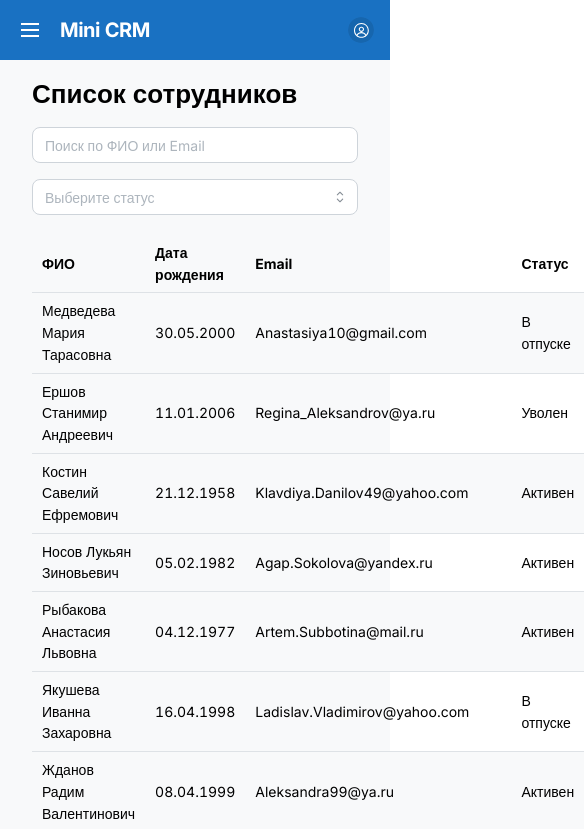
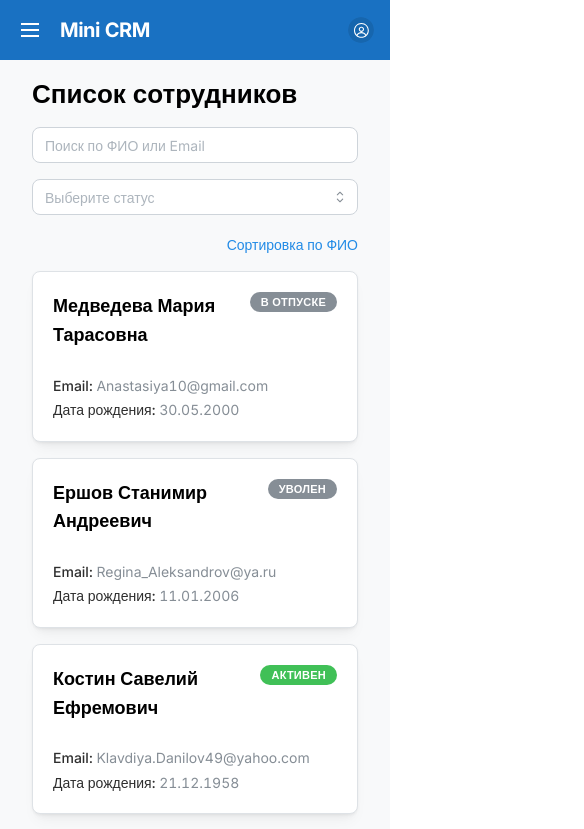
Before and after one commit to LivingstoneDoc/employees-dashboard, a React (Vite) app: page /employees in a window 390 px wide. Shown: the top 829 px of the page, 584 px wide, since content can reach past the window. Built offline with nearby package versions, Linux system fonts and the light colour scheme; a web font is replaced by a local one.

Commit message:
refactor: make components adaptive, replace formatDate func, delete extra imports

```diff
--- a/src/pages/EmployeeDetails/EmployeeDetailsPage.tsx
+++ b/src/pages/EmployeeDetails/EmployeeDetailsPage.tsx
@@ -1,6 +1,5 @@
 import "@mantine/dates/styles.css";
 import {
-  Alert,
   Button,
   Center,
   Container,
@@ -19,8 +18,7 @@ import { useEffect, useState } from "react";
 import { employeeApi } from "../../api/employeeApi";
 import type { Employee } from "../../types/employee";
 import { EmployeeDetailsForm } from "./components/EmployeeDetailsForm";
-import { notifications } from "@mantine/notifications";
-import { RefreshIcon, WarningIcon } from "../../constants/icons";
+import { RefreshIcon } from "../../constants/icons";
 import { ERROR_MESSAGES, SUCCESS_MESSAGES } from "../../constants/messages";
 import { notify } from "../../utils.tsx/notifications";
 import { ErrorAlert } from "../../components/ErrorAlert/ErrorAlert";
@@ -122,7 +120,7 @@ export const EmployeeDetailsPage = () => {
           <Text fw={500}>К списку сотрудников</Text>
         </Group>
       </UnstyledButton>
-      <Title order={2} mt="sm">
+      <Title order={2} mt="sm" mb="md">
         Информация о сотруднике
       </Title>
       {employee && (
--- a/src/pages/EmployeeDetails/components/EducationTab.tsx
+++ b/src/pages/EmployeeDetails/components/EducationTab.tsx
@@ -1,6 +1,7 @@
 import {
   ActionIcon,
   Button,
+  Grid,
   Group,
   NumberInput,
   Select,
@@ -49,9 +50,10 @@ export const EducationTab = ({ form }: EducationTabProps) => {
           Нет данных об образовании
         </Text>
       ) : (
-        <Stack gap="sm">
+        <Stack gap="xl">
           {form.values.education.map((edu, i) => (
-            <Group key={edu.id} align="flex-start" wrap="nowrap">
+            <Grid key={edu.id} align="flex-start" gap="xs">
+              <Grid.Col span={{ base: 12, sm: 5 }}>
                 <TextInput
                   placeholder="Название ВУЗа/Колледжа *"
                   aria-label="Название ВУЗа/Колледжа"
@@ -59,6 +61,8 @@ export const EducationTab = ({ form }: EducationTabProps) => {
                   withAsterisk
                   {...form.getInputProps(`education.${i}.institution`)}
                 />
+              </Grid.Col>
+              <Grid.Col span={{ base: 12, sm: 4 }}>
                 <Select
                   placeholder="Степень *"
                   aria-label="Степень"
@@ -67,6 +71,8 @@ export const EducationTab = ({ form }: EducationTabProps) => {
                   withAsterisk
                   {...form.getInputProps(`education.${i}.degree`)}
                 />
+              </Grid.Col>
+              <Grid.Col span={{ base: 10, sm: 2 }}>
                 <NumberInput
                   placeholder="Год окончания *"
                   aria-label="Год окончания"
@@ -77,6 +83,8 @@ export const EducationTab = ({ form }: EducationTabProps) => {
                   withAsterisk
                   {...form.getInputProps(`education.${i}.graduationYear`)}
                 />
+              </Grid.Col>
+              <Grid.Col span={{ base: 2, sm: 1 }}>
                 <ActionIcon
                   color="red"
                   variant="subtle"
@@ -85,7 +93,8 @@ export const EducationTab = ({ form }: EducationTabProps) => {
                 >
                   {<DeleteIcon />}
                 </ActionIcon>
-            </Group>
+              </Grid.Col>
+            </Grid>
           ))}
         </Stack>
       )}
--- a/src/pages/EmployeeDetails/components/EmployeeDetailsForm.tsx
+++ b/src/pages/EmployeeDetails/components/EmployeeDetailsForm.tsx
@@ -11,7 +11,6 @@ import {
 } from "@phosphor-icons/react";
 import { useForm } from "@mantine/form";
 import type { Employee, Gender, Status } from "../../../types/employee";
-import { useState } from "react";
 
 interface EmployeeDetailsFormProps {
   initialData?: Employee;
--- a/src/pages/EmployeeDetails/components/FamilyTab.tsx
+++ b/src/pages/EmployeeDetails/components/FamilyTab.tsx
@@ -1,6 +1,7 @@
 import {
   ActionIcon,
   Button,
+  Grid,
   Group,
   Select,
   Stack,
@@ -47,9 +48,10 @@ export const FamilyTab = ({ form }: FamilyTabProps) => {
           Нет данных о семье
         </Text>
       ) : (
-        <Stack gap="sm">
+        <Stack gap="xl">
           {form.values.family.map((member, i) => (
-            <Group key={member.id} align="flex-start" wrap="nowrap">
+            <Grid key={member.id} align="flex-start" gap="xs">
+              <Grid.Col span={{ base: 12, sm: 7 }}>
                 <TextInput
                   placeholder="ФИО родственника *"
                   aria-label="ФИО родственника"
@@ -57,6 +59,8 @@ export const FamilyTab = ({ form }: FamilyTabProps) => {
                   withAsterisk
                   {...form.getInputProps(`family.${i}.fullName`)}
                 />
+              </Grid.Col>
+              <Grid.Col span={{ base: 10, sm: 4 }}>
                 <Select
                   placeholder="Кем приходится *"
                   aria-label="Кем приходится"
@@ -65,6 +69,8 @@ export const FamilyTab = ({ form }: FamilyTabProps) => {
                   withAsterisk
                   {...form.getInputProps(`family.${i}.relation`)}
                 />
+              </Grid.Col>
+              <Grid.Col span={{ base: 2, sm: 1 }}>
                 <ActionIcon
                   color="red"
                   variant="subtle"
@@ -73,7 +79,8 @@ export const FamilyTab = ({ form }: FamilyTabProps) => {
                 >
                   {<DeleteIcon />}
                 </ActionIcon>
-            </Group>
+              </Grid.Col>
+            </Grid>
           ))}
         </Stack>
       )}
--- a/src/pages/EmployeesList/EmployeesListPage.tsx
+++ b/src/pages/EmployeesList/EmployeesListPage.tsx
@@ -1,7 +1,6 @@
 import { useEffect, useState } from "react";
 import { employeeApi } from "../../api/employeeApi";
 import {
-  Alert,
   Box,
   Button,
   Container,
@@ -15,7 +14,7 @@ import { useFilterStore } from "../../store/useFilterStore";
 import { useDebouncedValue } from "@mantine/hooks";
 import { EmployeesFilters } from "./components/EmployeesFilters";
 import { EmployeesTable } from "./components/EmployeesTable";
-import { RefreshIcon, WarningIcon } from "../../constants/icons";
+import { RefreshIcon } from "../../constants/icons";
 import { ERROR_MESSAGES } from "../../constants/messages";
 import { ErrorAlert } from "../../components/ErrorAlert/ErrorAlert";
 
--- a/src/pages/EmployeesList/components/EmployeesTable.tsx
+++ b/src/pages/EmployeesList/components/EmployeesTable.tsx
@@ -1,10 +1,12 @@
-import { Group, Table } from "@mantine/core";
+import { Badge, Card, Group, Stack, Table, Text } from "@mantine/core";
 import type { Employee } from "../../../types/employee";
 import { useNavigate } from "react-router-dom";
 import { useFilterStore } from "../../../store/useFilterStore";
 import { PAGINATION } from "../../../constants/config";
 import { APP_ROUTS } from "../../../constants/routes";
 import { ArrowDownIcon, ArrowUpIcon } from "@phosphor-icons/react";
+import { useMediaQuery } from "@mantine/hooks";
+import { formatDate } from "../../../utils.tsx/date";
 
 interface EmployeesTableProps {
   employees: Employee[];
@@ -13,15 +15,9 @@ interface EmployeesTableProps {
 export const EmployeesTable = ({ employees }: EmployeesTableProps) => {
   const navigate = useNavigate();
   const { sortDirection, setSortDirection, setPage } = useFilterStore();
+  const isMobile = useMediaQuery("(max-width: 768px)");
   const arrowUpIcon = <ArrowUpIcon size={20} />;
   const arrowDownIcon = <ArrowDownIcon size={20} />;
-
-  const formatDate = (dateString: string | null) => {
-    if (!dateString) {
-      return "";
-    }
-    return new Date(dateString).toLocaleDateString("ru-RU");
-  };
 
   const toggleSort = () => {
     if (sortDirection === null) {
@@ -32,6 +28,77 @@ export const EmployeesTable = ({ employees }: EmployeesTableProps) => {
       setSortDirection(null);
     }
     setPage(PAGINATION.DEFAULT_PAGE);
+  };
+
+  const renderMoblieCards = () => {
+    return (
+      <Stack gap="md" mt="lg">
+        <Group justify="flex-end">
+          <Text
+            size="sm"
+            fw={500}
+            c="blue"
+            onClick={toggleSort}
+            style={{
+              cursor: "pointer",
+              userSelect: "none",
+              display: "flex",
+              alignItems: "center",
+              gap: "4px",
+            }}
+          >
+            Сортировка по ФИО
+            {sortDirection === "asc" && arrowUpIcon}
+            {sortDirection === "desc" && arrowDownIcon}
+          </Text>
+        </Group>
+        {employees.map((employee) => {
+          const fullName = [
+            employee.lastName,
+            employee.firstName,
+            employee.middleName,
+          ]
+            .filter(Boolean)
+            .join(" ");
+          return (
+            <Card
+              key={employee.id}
+              withBorder
+              shadow="sm"
+              padding="lg"
+              radius="md"
+              onClick={() =>
+                navigate(APP_ROUTS.GET_EMPLOYEE_DETAILS_URL(employee.id))
+              }
+              style={{ cursor: "pointer", transition: "transform 0.2s ease" }}
+            >
+              <Group justify="space-between" mb="xs" align="flex-start">
+                <Text fw={600} size="lg" style={{ flex: 1 }}>
+                  {fullName}
+                </Text>
+                <Badge color={employee.status === "Активен" ? "green" : "gray"}>
+                  {employee.status}
+                </Badge>
+              </Group>
+              <Stack gap={4} mt="md">
+                <Text size="sm" c="dimmed">
+                  <Text span fw={500} c="dark">
+                    Email:{" "}
+                  </Text>
+                  {employee.email}
+                </Text>
+                <Text size="sm" c="dimmed">
+                  <Text span fw={500} c="dark">
+                    Дата рождения:{" "}
+                  </Text>
+                  {formatDate(employee.birthDate)}
+                </Text>
+              </Stack>
+            </Card>
+          );
+        })}
+      </Stack>
+    );
   };
 
   const rows = employees.map((employee) => {
@@ -58,7 +125,10 @@ export const EmployeesTable = ({ employees }: EmployeesTableProps) => {
       </Table.Tr>
     );
   });
+
+  const renderDesktopTable = () => {
     return (
+      <Table.ScrollContainer minWidth={700} mt="lg">
         <Table striped highlightOnHover mt="lg">
           <Table.Thead>
             <Table.Tr>
@@ -78,5 +148,8 @@ export const EmployeesTable = ({ employees }: EmployeesTableProps) => {
           </Table.Thead>
           <Table.Tbody>{rows}</Table.Tbody>
         </Table>
+      </Table.ScrollContainer>
     );
   };
+  return isMobile ? renderMoblieCards() : renderDesktopTable();
+};
--- a/src/utils.tsx/date.tsx
+++ b/src/utils.tsx/date.tsx
@@ -1,3 +1,10 @@
+export const formatDate = (dateString: string | null) => {
+  if (!dateString) {
+    return "";
+  }
+  return new Date(dateString).toLocaleDateString("ru-RU");
+};
+
 export const calculateAge = (birthDateString: string | null): number | null => {
   if (!birthDateString) return null;
   const birthDate = new Date(birthDateString);
--- a/src/utils.tsx/notifications.tsx
+++ b/src/utils.tsx/notifications.tsx
@@ -1,5 +1,4 @@
 import { notifications } from "@mantine/notifications";
-import { SUCCESS_MESSAGES } from "../constants/messages";
 
 const TITLES = {
   SUCCESS: "Успешно",
```
Lines whose indentation alone changed are shown as unchanged.
